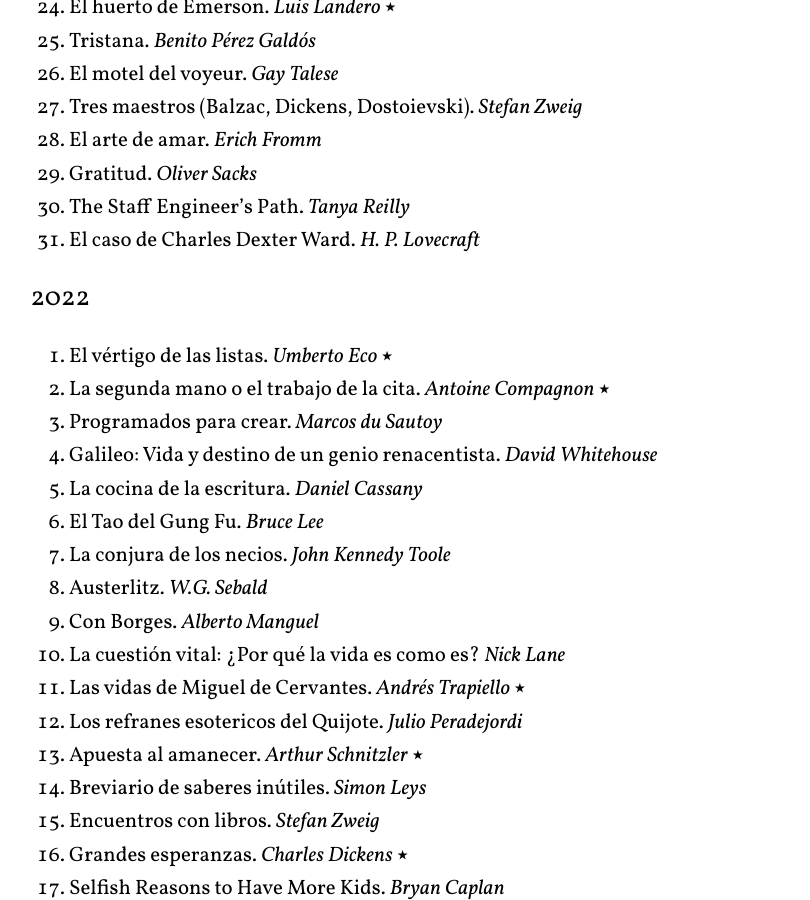
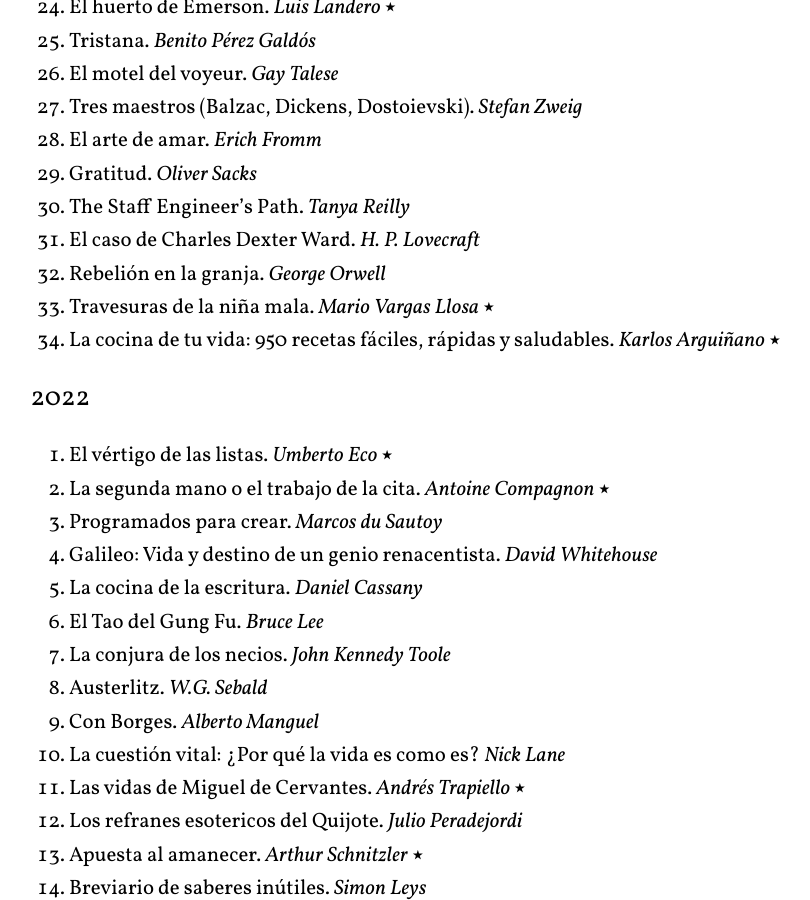
Before and after one commit to arturoherrero/arturoherrero.com, a Jekyll site: the page built from pages/books.md, in a window 1280 px wide and 900 px high, scrolled down 1116 px. Shown: the whole window, without its empty margins (220-1030 px from the left). Built offline with Jekyll 4.4.1, drawn with Linux system fonts in a browser that asks for light colours.

Commit message:
Update lists

```diff
--- a/pages/books.md
+++ b/pages/books.md
@@ -41,6 +41,9 @@
 29. Gratitud. *Oliver Sacks*
 30. The Staff Engineer's Path. *Tanya Reilly*
 31. El caso de Charles Dexter Ward. *H. P. Lovecraft*
+32. Rebelión en la granja. *George Orwell*
+33. Travesuras de la niña mala. *Mario Vargas Llosa* ⭑
+34. La cocina de tu vida: 950 recetas fáciles, rápidas y saludables. *Karlos Arguiñano* ⭑
 
 
 ### 2022
```
Also changed, not shown: pages/games.md (+4 -0 lines).
